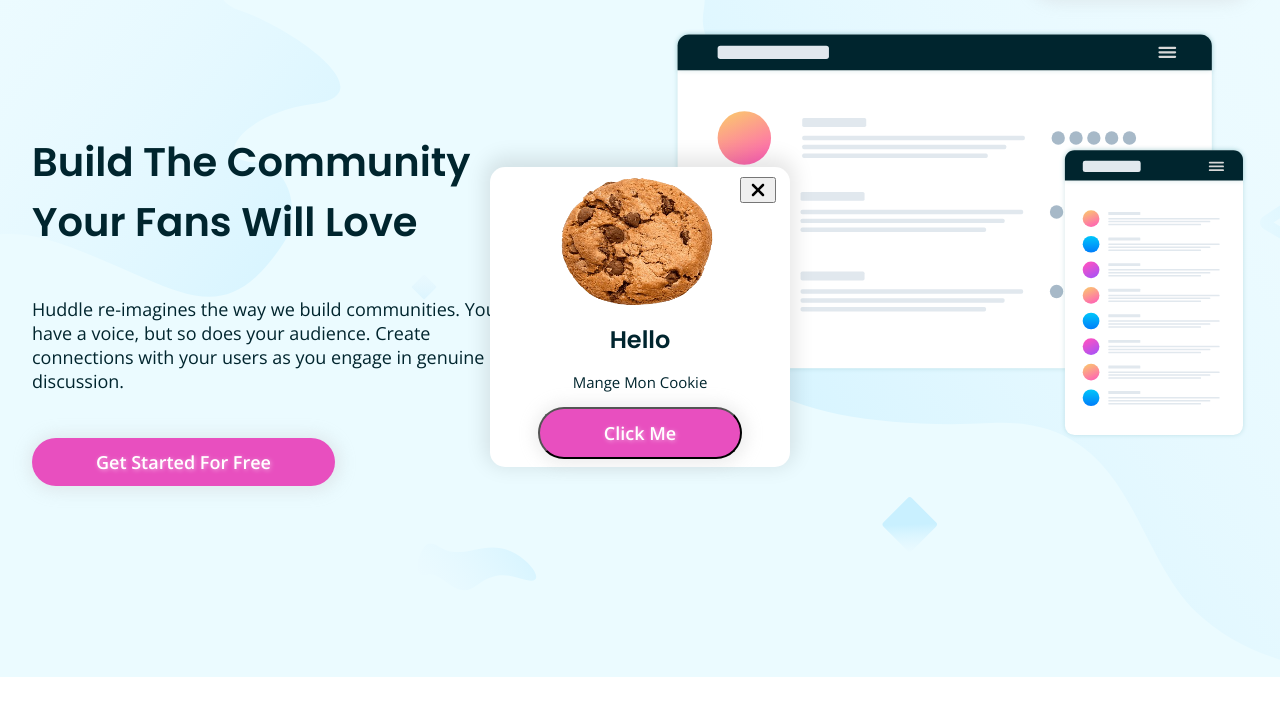
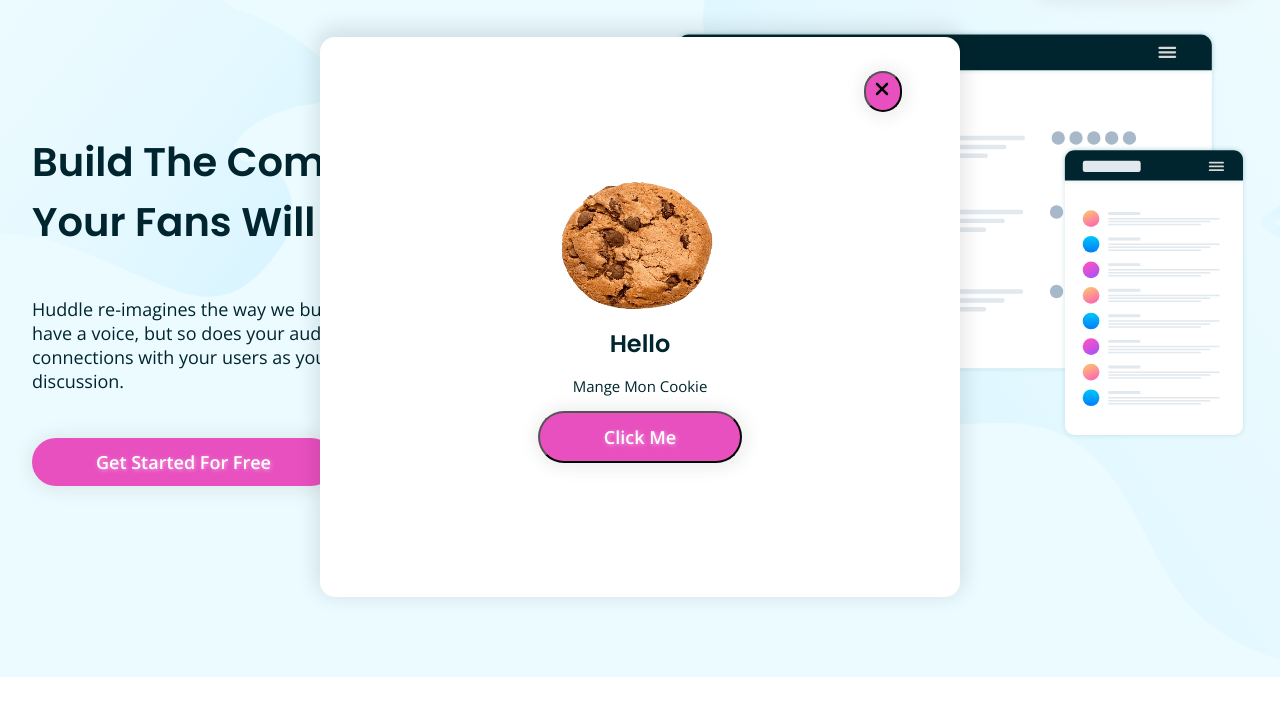
Before and after one commit to matherriot/brief-01, a plain HTML site: page src/index.html in a window 1280 px wide. Shown: the part 83-800 px from the top of the page. Drawn offline with nearby package versions, Linux system fonts and the light colour scheme.

Commit message:
Update html css

```diff
--- a/src/assets/styles/components/global.desktop.css
+++ b/src/assets/styles/components/global.desktop.css
@@ -149,7 +149,8 @@
     font-size: 24px;
   }
 
-  section div.card div.card-text p {}
+  section div.card div.card-text p {
+  }
 
   section div.card div.card-img {
     /* background-image: url(../../img/illustration_grow_together.svg); */
@@ -190,7 +191,8 @@
     box-shadow: 0px -5px 20px 5px rgba(0, 0, 0, 0.1);
   }
 
-  div.cta a:hover {}
+  div.cta a:hover {
+  }
 
   div.cta h2 {
     font-size: 32px;
@@ -226,7 +228,8 @@
   }
 
   footer div.footer-content div.content-logo {
-    filter: brightness(0) saturate(100%) invert(100%) sepia(3%) saturate(7487%) hue-rotate(86deg) brightness(105%) contrast(105%);
+    filter: brightness(0) saturate(100%) invert(100%) sepia(3%) saturate(7487%)
+      hue-rotate(86deg) brightness(105%) contrast(105%);
     padding-left: 120px;
   }
 
@@ -239,7 +242,8 @@
   }
 
   footer div.footer-content div.content-list ul.contact-list {
-    filter: brightness(0) saturate(100%) invert(100%) sepia(72%) saturate(2%) hue-rotate(55deg) brightness(112%) contrast(101%);
+    filter: brightness(0) saturate(100%) invert(100%) sepia(72%) saturate(2%)
+      hue-rotate(55deg) brightness(112%) contrast(101%);
   }
 
   footer div.footer-content div.content-list ul {
@@ -248,18 +252,26 @@
   }
 
   footer div.footer-content div.content-list ul.contact-list li.contact-adress {
-    filter: brightness(0) saturate(100%) invert(100%) sepia(72%) saturate(2%) hue-rotate(55deg) brightness(112%) contrast(101%);
+    filter: brightness(0) saturate(100%) invert(100%) sepia(72%) saturate(2%)
+      hue-rotate(55deg) brightness(112%) contrast(101%);
     max-width: 20vw;
     padding: 10px;
     text-wrap: wrap;
   }
 
   footer div.footer-content div.content-list ul.contact-list li.contact-number {
-    filter: brightness(0) saturate(100%) invert(100%) sepia(72%) saturate(2%) hue-rotate(55deg) brightness(112%) contrast(101%);
+    filter: brightness(0) saturate(100%) invert(100%) sepia(72%) saturate(2%)
+      hue-rotate(55deg) brightness(112%) contrast(101%);
   }
 
-  footer div.footer-content div.content-list ul.contact-list li.contact-number svg {
-    filter: brightness(0) saturate(100%) invert(100%) sepia(72%) saturate(2%) hue-rotate(55deg) brightness(112%) contrast(101%);
+  footer
+    div.footer-content
+    div.content-list
+    ul.contact-list
+    li.contact-number
+    svg {
+    filter: brightness(0) saturate(100%) invert(100%) sepia(72%) saturate(2%)
+      hue-rotate(55deg) brightness(112%) contrast(101%);
   }
 
   footer div.footer-content div.content-list ul.contact-list li.contact-email {
@@ -283,7 +295,8 @@
     justify-content: space-between;
   }
 
-  footer div.footer-content div.content-list ul.social-list li {}
+  footer div.footer-content div.content-list ul.social-list li {
+  }
 
   footer div.footer-content div.content-list ul.social-list li a {
     color: var(--neutral-vdc);
@@ -311,7 +324,8 @@
   }
 
   .image-social:hover {
-    filter: brightness(0) saturate(100%) invert(61%) sepia(43%) saturate(5909%) hue-rotate(287deg) brightness(92%) contrast(98%);
+    filter: brightness(0) saturate(100%) invert(61%) sepia(43%) saturate(5909%)
+      hue-rotate(287deg) brightness(92%) contrast(98%);
   }
 
   /* modal */
@@ -328,10 +342,12 @@
     align-items: center;
     flex-direction: column;
     border-radius: 15px;
-    width: 300px;
-    height: 300px;
+    width: 50vw;
+    height: 70vh;
     background-color: #ffffff;
     box-shadow: 0px -5px 20px 5px rgba(0, 0, 0, 0.1);
+    align-items: center;
+    justify-content: center;
   }
 
   .container--modal {
@@ -340,10 +356,19 @@
 
   .button-close {
     position: absolute;
-    left: 250px;
-    top: 10px;
-    align-items: center;
-    display: flex;
+    top: 6%;
+    left: 85%;
+    border-radius: 50%;
+    text-decoration: none;
+    text-transform: capitalize;
+    font-weight: 600;
+    color: #ffffff;
+    text-shadow: 1px 1px 4px rgba(255, 255, 255, 0.5);
+    padding: 6px 8px 6px 6px;
+    border-radius: 999px;
+    background-color: #e84fbf;
+    transition: background-color 1s ease 0s;
+    box-shadow: 1px 1px 15px 5px rgba(194, 194, 194, 0.28);
   }
 
   .header-modal {
--- a/src/assets/styles/components/global.mobile.css
+++ b/src/assets/styles/components/global.mobile.css
@@ -346,4 +346,104 @@
     filter: brightness(0) saturate(100%) invert(61%) sepia(43%) saturate(5909%)
       hue-rotate(287deg) brightness(92%) contrast(98%);
   }
+
+  /* modal */
+
+  .container-modal {
+    position: absolute;
+    top: 50%;
+    left: 50%;
+    transform: translate(-50%, -50%);
+  }
+
+  .close-modal {
+    display: flex;
+    align-items: center;
+    flex-direction: column;
+    border-radius: 15px;
+    width: 80vw;
+    height: 70vh;
+    background-color: #ffffff;
+    box-shadow: 0px -5px 20px 5px rgba(0, 0, 0, 0.1);
+    align-items: center;
+    justify-content: center;
+    overflow: hidden;
+  }
+
+  .container--modal {
+    display: block;
+  }
+
+  .button-close {
+    position: absolute;
+    top: 6%;
+    left: 15%;
+    border-radius: 50%;
+    text-decoration: none;
+    text-transform: capitalize;
+    font-weight: 600;
+    color: #ffffff;
+    text-shadow: 1px 1px 4px rgba(255, 255, 255, 0.5);
+    padding: 6px 68px 6px 69px;
+    border-radius: 999px;
+    background-color: #e84fbf;
+    transition: background-color 1s ease 0s;
+    box-shadow: 1px 1px 15px 5px rgba(194, 194, 194, 0.28);
+  }
+
+  .header-modal {
+    flex-direction: column;
+    display: flex;
+    align-items: center;
+  }
+
+  .button-modal-sup {
+    background-color: var(--primary);
+    text-decoration: none;
+    text-transform: capitalize;
+    font-weight: 600;
+    color: #ffffff;
+    text-shadow: 1px 1px 4px rgba(255, 255, 255, 0.5);
+    padding: 12px 64px;
+    border-radius: 999px;
+
+    background-color: #e84fbf;
+    transition: background-color 1s ease 0s;
+    box-shadow: 1px 1px 15px 5px rgba(194, 194, 194, 0.28);
+  }
+
+  .container-modal .close-modal .header-modal .text-header-modal h1 {
+    font-size: x-large;
+    display: flex;
+    justify-content: center;
+  }
+
+  .container-modal .close-modal .header-modal .text-header-modal p {
+    font-size: smaller;
+    flex-direction: column;
+    align-items: center;
+    display: flex;
+  }
+
+  .overlay {
+    text-decoration: none;
+    text-transform: capitalize;
+    font-weight: 600;
+    background-color: #000000;
+    -webkit-box-shadow: 1px 1px 15px 5px rgba(194, 194, 194, 0.28);
+    box-shadow: 1px 1px 15px 5px rgba(194, 194, 194, 0.28);
+    border-radius: 999px;
+    transition: background-color 1s ease 0s;
+    text-shadow: 1px 1px 4px rgba(255, 255, 255, 0.5);
+  }
+
+  .fond-overlay {
+    background-color: #000000;
+    z-index: 2;
+    border: 500px;
+  }
+
+  .no-scroll {
+    overflow: hidden;
+  }
 }
```
Also changed, not shown: src/index.html (+3 -12 lines).
